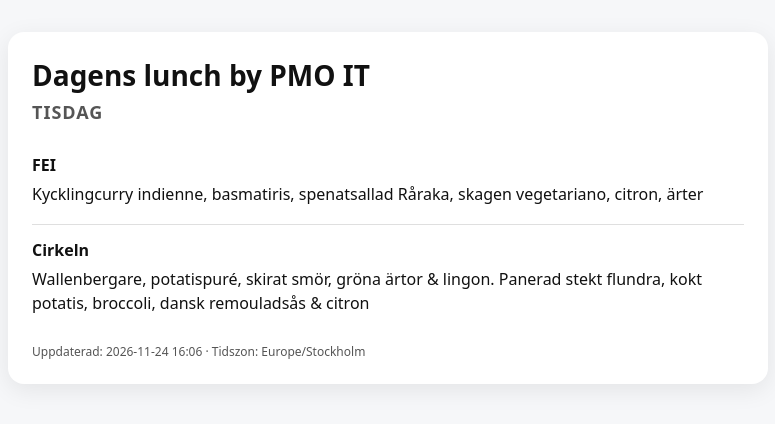
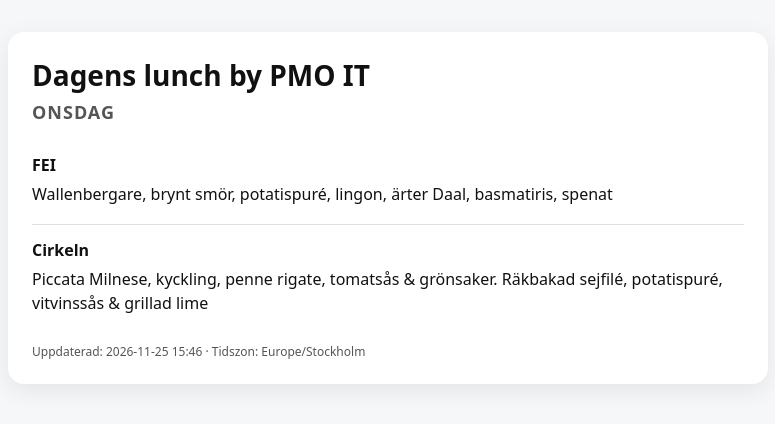
Before and after one commit to Dgdgoblin/dagens, a plain HTML site: page index.html in a window 1280 px wide. Shown: the whole page, without its empty margins (252-1027 px from the left). Drawn offline with Linux system fonts and the light colour scheme.

Commit message:
Uppdatera lunch-sida: 2026-11-25 14:46 UTC

```diff
--- a/index.html
+++ b/index.html
@@ -22,15 +22,15 @@
 <div class="wrap">
   <div class="card">
     <h1>Dagens lunch by PMO IT</h1>
-    <h2>TISDAG</h2>
+    <h2>ONSDAG</h2>
     <div class="rest">
       <div class="name">FEI</div>
-      <div class='dish'>Kycklingcurry indienne, basmatiris, spenatsallad Råraka, skagen vegetariano, citron, ärter</div>
+      <div class='dish'>Wallenbergare, brynt smör, potatispuré, lingon, ärter Daal, basmatiris, spenat</div>
     </div>
     <div class="rest">
       <div class="name">Cirkeln</div>
-      <div class='dish'>Wallenbergare, potatispuré, skirat smör, gröna ärtor & lingon. Panerad stekt flundra, kokt potatis, broccoli, dansk remouladsås & citron</div>
+      <div class='dish'>Piccata Milnese, kyckling, penne rigate, tomatsås & grönsaker. Räkbakad sejfilé, potatispuré, vitvinssås & grillad lime</div>
     </div>
-    <div class="footer">Uppdaterad: 2026-11-24 16:06 &middot; Tidszon: Europe/Stockholm</div>
+    <div class="footer">Uppdaterad: 2026-11-25 15:46 &middot; Tidszon: Europe/Stockholm</div>
   </div>
 </div>
```
